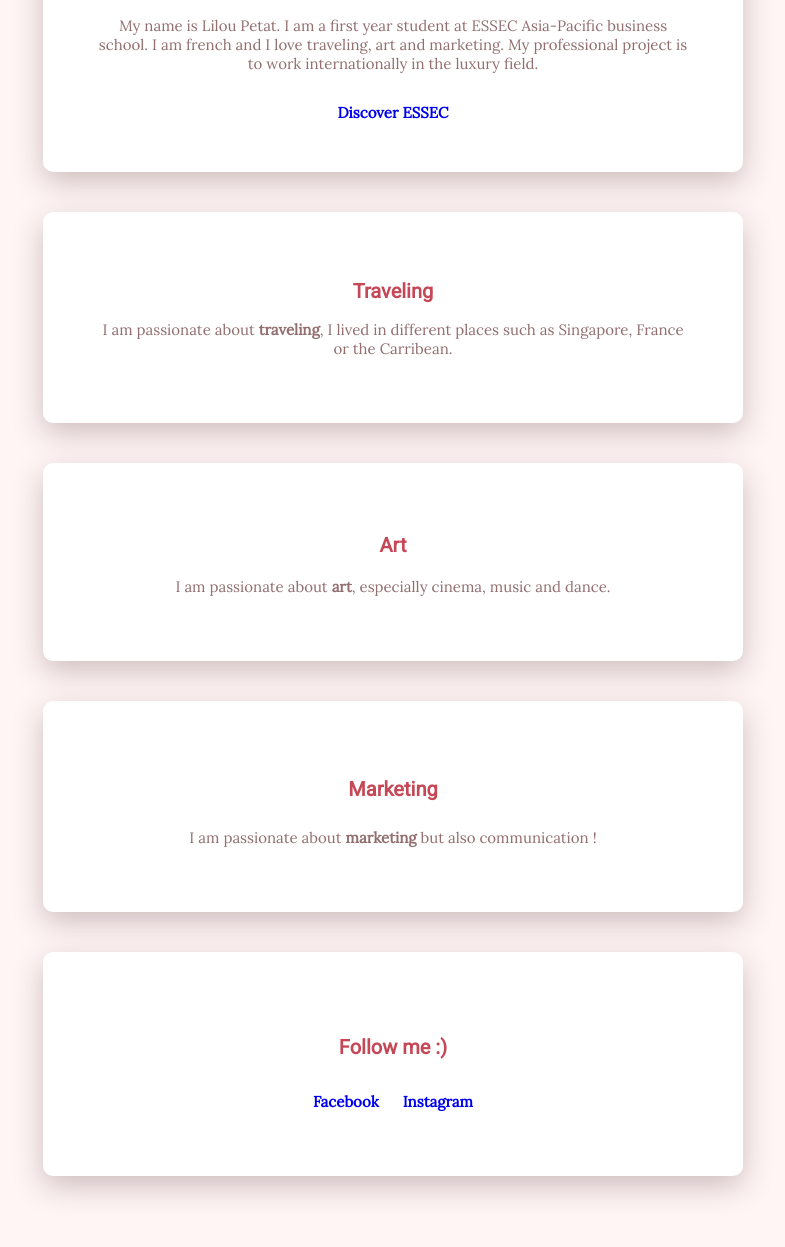
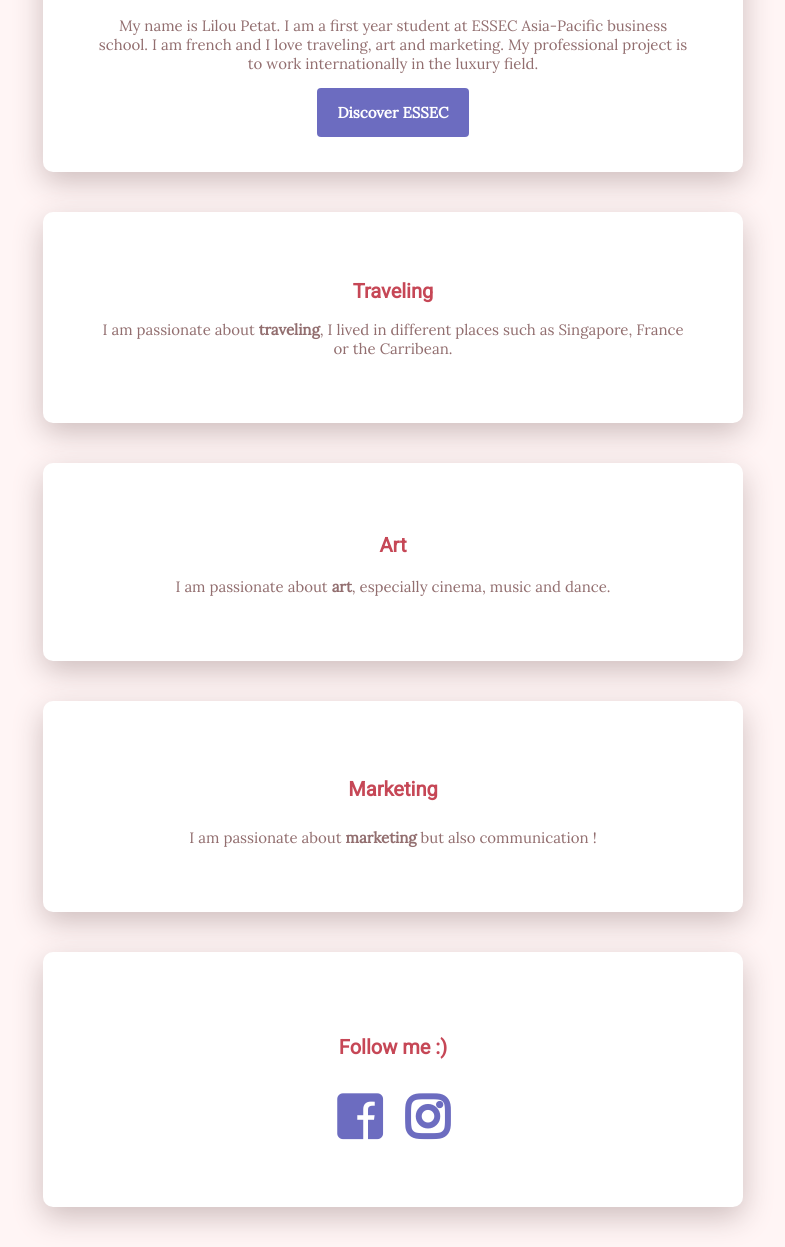
Before and after one commit to lilousbh/my-profile, a plain HTML site: page index.html in a window 1280 px wide. Shown: the part 453-1700 px from the top of the page, without its empty margins (247-1032 px from the left). Before the commit the page ends 1669 px from the top, so only its background shows below. Drawn offline with Linux system fonts and the light colour scheme.

Commit message:
Add files via upload

```diff
--- a/index.html
+++ b/index.html
@@ -9,6 +9,7 @@
 	<link rel="preconnect" href="https://fonts.gstatic.com">
 	<link href="https://fonts.googleapis.com/css2?family=Lora:ital@0;1&family=Roboto:wght@300;400&display=swap" rel="stylesheet">
 	<link rel="stylesheet" href="style.css">
+	<link rel="stylesheet" href="https://use.fontawesome.com/releases/v5.7.1/css/all.css" integrity="sha384-fnmOCqbTlWIlj8LyTjo7mOUStjsKC4pOpQbqyi7RrhN7udi9RwhKkMHpvLbHG9Sr" crossorigin="anonymous">
 
 
 </head>
@@ -30,7 +31,7 @@
 		   My name is Lilou Petat. I am a first year student at ESSEC Asia-Pacific business school. I am french and I love traveling, art and marketing. My professional project is to work internationally in the luxury field.
 	    </p>
 
-	    <a href="https://www.essec.edu"  target="_blank" >Discover ESSEC
+	    <a href="https://www.essec.edu" class="btn-blue" target="_blank" >Discover ESSEC
 	    </a>
 </div>
 <div class="card-white">
@@ -59,12 +60,12 @@
 	<h5>Follow me :)</h5>
 	<ul class="list-inline">
 		<li>
-			<a href="https://www.facebook.com/lilou.petat.7/" target="_blank">Facebook
-			</a>
+			<a href="https://www.facebook.com/lilou.petat.7/" target="_blank"</a>
+			<i class="fab fa-facebook-square"></i>
 		</li>
 		<li>
-			<a href="https://www.instagram.com/oolyl_/?hl=fr" target="_blank">Instagram
-
+			<a href="https://www.instagram.com/oolyl_/?hl=fr" target="_blank">
+			<i class="fab fa-instagram"></i>
 
 			</a>
 		</li>
--- a/style.css
+++ b/style.css
@@ -52,10 +52,15 @@ a:hover {
 }
 
 .btn-blue {
-	background-color: blue
-	color:white
-	padding 15px 20px
-	border-radius 4px;
+	background-color: #6c6cc0;
+	color:white;
+	padding: 15px 20px;
+	border-radius: 4px;
+}
+
+.btn-blue:hover {
+	background: pink;
+	color: white;
 }
 
 .list-inline {
@@ -64,9 +69,18 @@ a:hover {
 }
 
 .list-inline li {
+	width:20px;
 	display: inline;
 	padding: 10px;
-	font-size: 15px;
+}
+
+.list-inline i {
+	font-size: 50px;
+	color: #6c6cc0;
+}
+
+.list-inline i:hover {
+	color: pink;
 }
 
 #introduction p {
```
